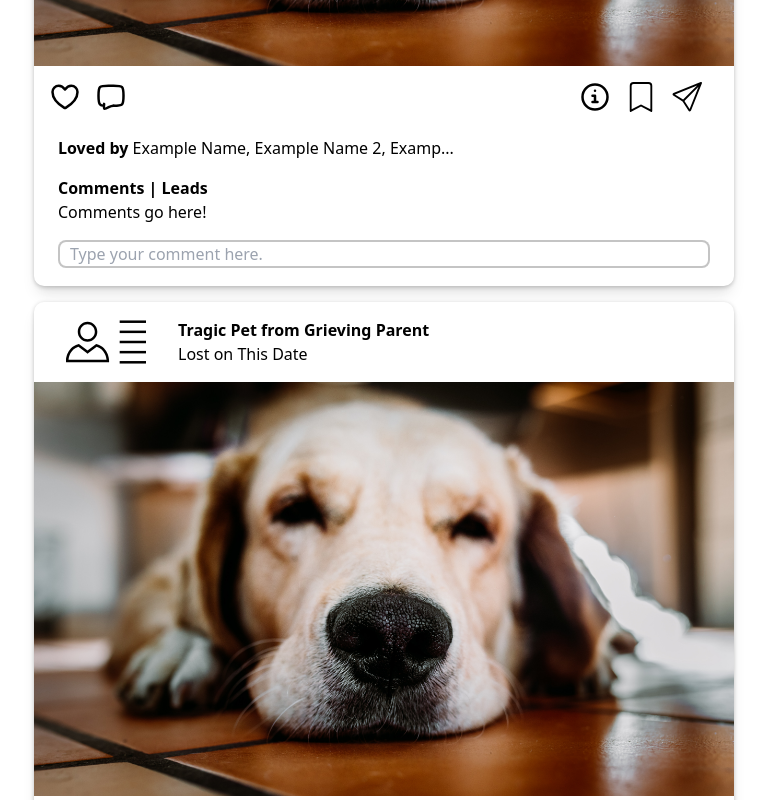
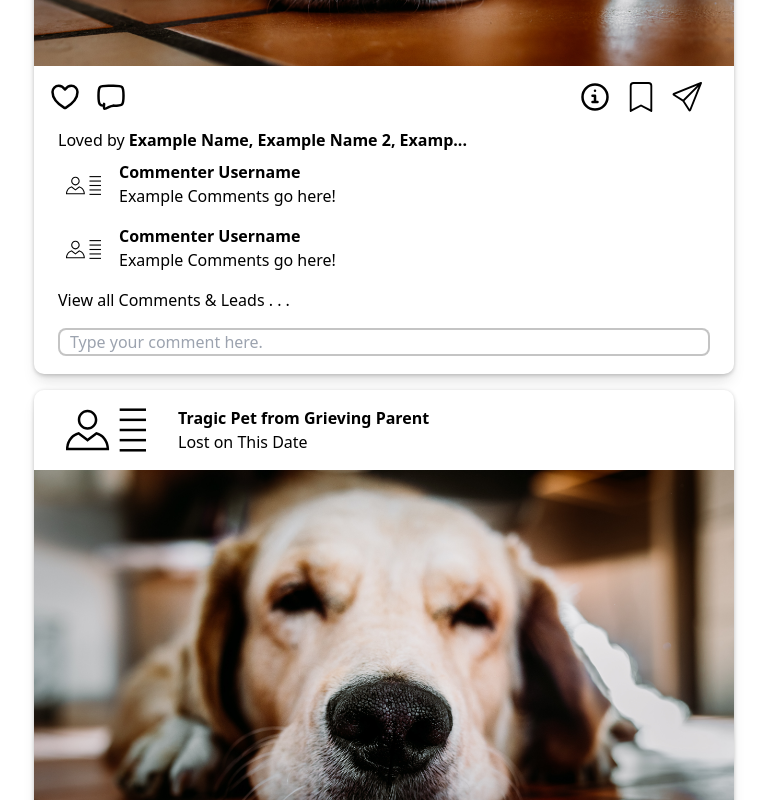
Before and after one commit to Brehtyn/FlorianasFriends, a Nuxt app: page /auth/landing in a window 1280 px wide. Shown: the part 1080-1880 px from the top of the page, without its empty margins (256-1023 px from the left). Built offline with nearby package versions, Linux system fonts and the light colour scheme.

Commit message:
dummy data + comment styling
+created a comment style for postComment and postBase component
+added more needed data fields
+added usernames and profile pictures to comments

```diff
--- a/components/postBase.vue
+++ b/components/postBase.vue
@@ -1,11 +1,12 @@
 <template>
   <div>
-
     <PostInfo v-show="showPostInfo" @close-PostInfo="showPostInfo = false" />
-    <PostLikes v-show="showPostLikes" @close-PostLikes="showPostLikes = false"/>
+    <PostLikes
+      v-show="showPostLikes"
+      @close-PostLikes="showPostLikes = false"
+    />
 
     <div class="PostBase_modal post_style shadow shadow-lg">
-
       <PostSend v-show="showPostSend" @close-PostSend="showPostSend = false" />
 
       <div class="pet_data">
@@ -40,10 +41,18 @@
 
       <div class="post_buttons">
         <span>
-          <button @click="liked = true" v-if="!liked" class="transition_animation">
+          <button
+            @click="liked = true"
+            v-if="!liked"
+            class="transition_animation"
+          >
             <img src="~assets/heart.svg" />
           </button>
-          <button @click="liked = false" v-if="liked" class="transition_animation">
+          <button
+            @click="liked = false"
+            v-if="liked"
+            class="transition_animation"
+          >
             <img src="~assets/heart_filled.svg" />
           </button>
           <button @click="showPostComments = true">
@@ -54,10 +63,18 @@
           <button @click="showPostInfo = true">
             <img src="~assets/info.svg" />
           </button>
-          <button @click="saved = true" v-if="!saved" class="transition_animation">
+          <button
+            @click="saved = true"
+            v-if="!saved"
+            class="transition_animation"
+          >
             <img src="~assets/save.svg" />
           </button>
-          <button @click="saved = false" v-if="saved" class="transition_animation">
+          <button
+            @click="saved = false"
+            v-if="saved"
+            class="transition_animation"
+          >
             <img src="~assets/save_filled.svg" />
           </button>
           <button @click="showPostSend = true">
@@ -67,25 +84,38 @@
       </div>
 
       <div class="px-4">
-        <div class="p-2">
+        <div class="p-2 pt-0">
           <button class="general_button" @click="showPostLikes = true">
-            <span> <b> Loved by </b> </span>
-            <span> Example Name, Example Name 2, Examp... </span>
+            <span> Loved by </span>
+            <span> <b> Example Name, Example Name 2, Examp... </b> </span>
           </button>
         </div>
 
-        <div class="p-2">
+        <div class="p-2 pt-0">
+          <div class="comment_structure">
+            <div>
+              <img src="~assets/profile.svg" height="16p" width="auto" />
+            </div>
+            <p><b>Commenter Username</b></p>
+            <p>Example Comments go here!</p>
+          </div>
+
+          <div class="comment_structure">
+            <div>
+              <img src="~assets/profile.svg" height="16p" width="auto" />
+            </div>
+            <p><b>Commenter Username</b></p>
+            <p>Example Comments go here!</p>
+          </div>
+
+          <PostComments
+            v-show="showPostComments"
+            @close-PostComments="showPostComments = false"
+          />
           <button class="general_button" @click="showPostComments = true">
-            <h2><b> Comments | Leads </b></h2>
+            <h2>View all Comments & Leads . . .</h2>
+          </button>
 
-            <div>
-              <p>Comments go here!</p>
-              <PostComments
-                v-show="showPostComments"
-                @close-PostComments="showPostComments = false"
-              />
-            </div>
-          </button>
           <input class="comment_input" placeholder="Type your comment here." />
         </div>
       </div>
@@ -123,7 +153,7 @@ export default {
 .post_style {
   width: 100%;
   max-width: 700px;
-  margin: .5rem auto;
+  margin: 0.5rem auto;
 }
 
 .PostBase_modal {
@@ -168,6 +198,19 @@ export default {
 .post_buttons > span > button:hover {
   opacity: 0.7;
 }
+.comment_structure {
+  padding-bottom: 1rem;
+}
+.comment_structure > div {
+  width: 35px;
+  height: 35px;
+  float: left;
+  margin: 0.5rem calc(10px + 0.5rem) 0 0.5rem;
+}
+.comment_structure > p {
+  width: 100%;
+  height: fit-content;
+}
 
 .comment_input {
   width: 100%;
@@ -179,7 +222,6 @@ export default {
 }
 
 .transition_animation {
-  animation: transition-excite 0.4s ease-out; ;
+  animation: transition-excite 0.4s ease-out;
 }
-
 </style>
--- a/components/postComments.vue
+++ b/components/postComments.vue
@@ -20,9 +20,7 @@ export default {};
   width: 100%;
   max-width: 900px;
   height: fit-content;
-  max-height: 800px;
   padding: 0;
   z-index: 1;
-  overflow-y: scroll;
 }
 </style>
--- a/components/postCommentsChild.vue
+++ b/components/postCommentsChild.vue
@@ -1,6 +1,12 @@
 <template>
   <div class="PostCommentsChild">
-    Test Comment! <br>
+    <div class="comment_structure">
+      <div>
+        <img src="~assets/profile.svg" height="16p" width="auto" />
+      </div>
+      <p><b> Commenter Username </b></p>
+      <p>Example Comments go here!</p>
+    </div>
   </div>
 </template>
 
@@ -11,6 +17,17 @@ export default {};
 <style scoped>
 .PostCommentsChild {
   width: 100%;
-  padding: .5rem 0;
+  padding: 0 0 0.5rem 0;
+  margin-bottom: 0.5rem;
+}
+.comment_structure > div {
+  width: 35px;
+  height: 35px;
+  float: left;
+  margin: 0.5rem calc(10px + 0.5rem) 0 0.5rem;
+}
+.comment_structure > p {
+  width: 100%;
+  height: fit-content;
 }
 </style>
--- a/data.js
+++ b/data.js
@@ -1,35 +1,87 @@
-exports.pets = [
-    {
+// needs some protocol that retrieves and stores users profile pic when username is called
+// database for posts and their info
+exports.pets = {
         id: 1,
         animal: 'dog',
-        date_lost: 1580901774643,
-        date_posted: 1580901774643,
+        date_lost: '1580901774643',
+        date_posted: '1580901774643',
+        location_lost: 'Coordinates',
+        location_home: 'Coordinates',
         found: false,
-        leads: ['first comment', 'second comment', 'third comment'],
+        comments: ['first comment', '2nd comment'],
+        leads: ['first lead', 'second lead', 'third lead'],
         likes_total: 3,
+        likes_users: ['user_name_1', 'user_name_2', 'user_name_3'],
         pet_name: 'Oliver',
-        user_name: 'Floriana'
+        user_name: 'Floriana',
+        pet_pictures: ['img1', 'img2', 'img3']
     },
     {
         id: 2,
         animal: 'cat',
-        date_lost: 1580901774643,
-        date_posted: 1580901774643,
+        date_lost: '1580901774643',
+        date_posted: '1580901774643',
+        location_lost: 'Coordinates',
+        location_home: 'Coordinates',
         found: true,
-        leads: [],
+        comments: ['first comment', '2nd comment'],
+        leads: [null],
         likes_total: 0,
+        likes_users: [null],
         pet_name: 'Basil',
-        user_name: 'Daniel'
+        user_name: 'Daniel',
+        pet_pictures: ['img1', 'img2', 'img3']
     },
     {
         id: 3,
         animal: 'bunny',
-        date_lost: 1580901774643,
-        date_posted: 1580901774643,
+        date_lost: '1580901774643',
+        date_posted: '1580901774643',
+        location_lost: 'Coordinates',
+        location_home: 'Coordinates',
         found: false,
-        leads: ['first comment', 'second comment', 'third comment'],
+        comments: [null],
+        leads: ['first lead', 'second lead', 'third lead'],
         likes_total: 100,
-        pet_name: 'Buns',
-        user_name: 'Brent'
+        likes_users: [...(user_names)],
+        pet_name: 'Phil & Tena',
+        user_name: 'Brent',
+        pet_pictures: ['img1', 'img2', 'img3']
     }
-]
+//database for users and their information
+exports.users = {
+        id: 1,
+        name: 'Floriana Hanna',
+        profile_pic: 'img1',
+        location_home: 'World Wide',
+        posts: [1],
+        posts_liked: [1, 2, 3],
+        posts_saved: [],
+        posts_commented: [1, 2, 3],
+        posts_leads: [2,3],
+        settings: ['option1 = ect', 'option2 = ect']
+    },
+    {
+        id: 2,
+        name: 'Daniel Ventura',
+        profile_pic: 'img1',
+        location_home: 'Tempe, Arizona',
+        posts: [2],
+        posts_liked: [],
+        posts_saved: [1, 2, 3],
+        posts_commented: [2],
+        posts_leads: [3],
+        settings: ['option1 = ect', 'option2 = ect']
+    },
+    {
+        id: 3,
+        name: 'Brentyn Hanna',
+        profile_pic: 'img1',
+        location_home: 'Las Vegas, Nevada',
+        posts: [3],
+        posts_liked: [2],
+        posts_saved: [2],
+        posts_commented: [],
+        posts_leads: [],
+        settings: ['option1 = ect', 'option2 = ect']
+    }
```
